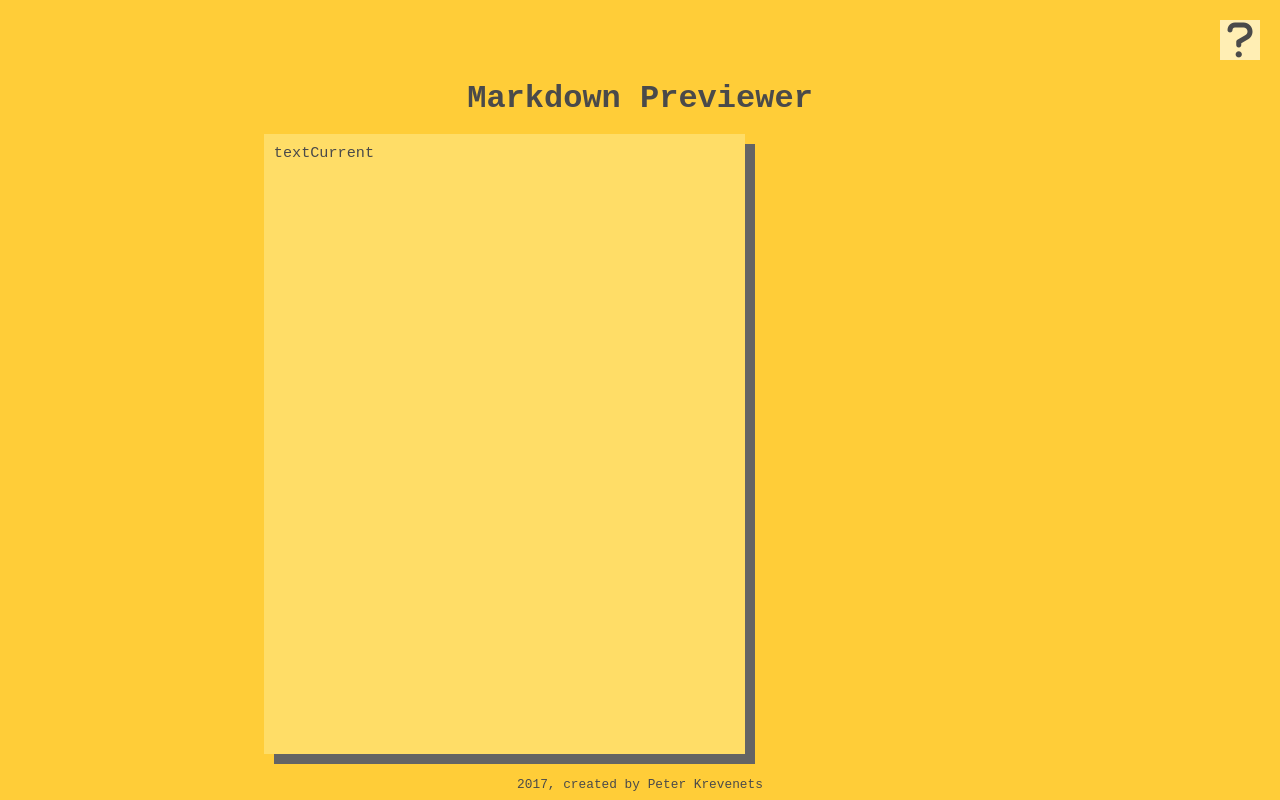
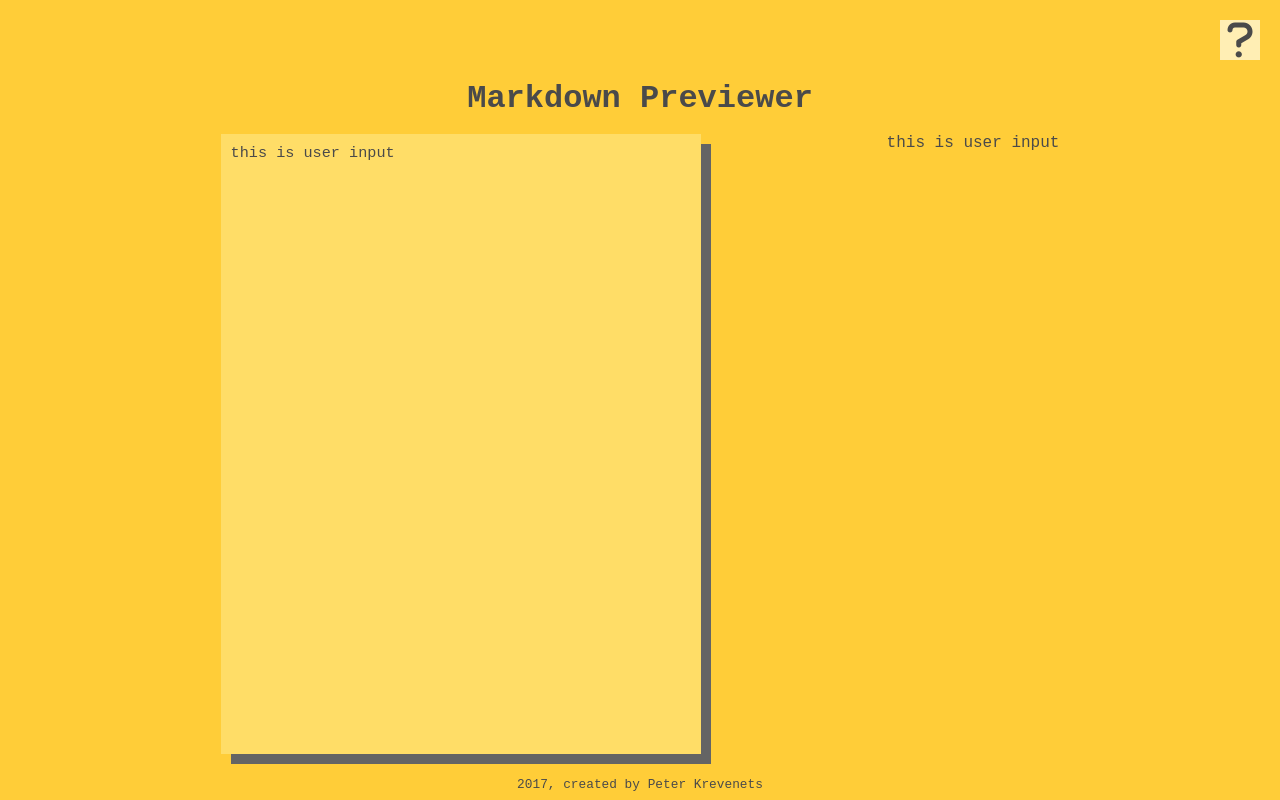
Before and after one commit to Deadburn/markdown-preivewer, a React (Create React App) app: page / in a window 1280 px wide. Built offline with nearby package versions, Linux system fonts and the light colour scheme.

Commit message:
redux functions are works

```diff
--- a/package.json
+++ b/package.json
@@ -9,6 +9,7 @@
     "@testing-library/user-event": "^13.2.1",
     "react": "^17.0.2",
     "react-dom": "^17.0.2",
+    "react-marked": "^0.3.1",
     "react-redux": "^7.2.6",
     "react-scripts": "5.0.0",
     "redux": "^4.1.2",
--- a/src/App.js
+++ b/src/App.js
@@ -1,20 +1,31 @@
 import { useState } from "react";
 import "./App.scss";
 import { useSelector, useDispatch} from "react-redux"
+import {marked} from "react-marked";
+import { enterText, showHelp } from "./redux/markdownReducer";
 
 function App() {
-  const [enterText, setEnterText] = useState("");
+
   const a = useSelector((state) => state)
   const textCurrent = useSelector((state) => state.counter.textCurrent)
   const textUser = useSelector((state) => state.counter.textUser)
   const textHelp = useSelector((state) => state.counter.textHelp)
   const isShowingHelp = useSelector((state) => state.counter.isShowingHelp)
 
+  const dispatch = useDispatch()
+
   console.log(a);
+  console.log(textCurrent);
+  // const parsedText = marked(textCurrent);
+  // const processedText = { __html: parsedText };
 
-  const getTextHelp = () => {
-    console.log(textHelp);
-    return textHelp
+
+  // const getTextHelp = () => {
+  //   return textHelp
+  // }
+
+  function createMarkup() {
+    return {__html: textCurrent};
   }
 
   return (
@@ -23,7 +34,9 @@ function App() {
         <header>
           <h1 className="app-title">Markdown Previewer</h1>
           <div
-            onClick={() => getTextHelp()}
+            onClick={() => {
+              dispatch(showHelp())
+            }}
             className={`help-button ${isShowingHelp && 'active'}`}>
             <i className="fa fa-question" aria-hidden="true"></i>
           </div>
@@ -31,12 +44,12 @@ function App() {
 
         <div className="text-panels">
           <textarea
-            value="textCurrent"
-            onChange={(e) => setEnterText(e.target.value)}
+            value={textCurrent}
+            onChange={(e) => dispatch(enterText(e.target.value))}
             className="text-panel-left"
-            readOnly={true}
+            // readOnly={isShowingHelp}
           ></textarea>
-          <div ></div>
+          <div dangerouslySetInnerHTML={createMarkup()} />
         </div>
 
         <footer>
--- a/src/redux/markdownReducer.js
+++ b/src/redux/markdownReducer.js
@@ -12,6 +12,7 @@ export const enterText = (rawText) => {
 };
 
 export const showHelp = () => {
+    console.log("sadas");
   return {
     type: TOGGLE_HELP,
   };
```
Also changed, not shown: 1 other file (tests, documents, lock files or other folders).
